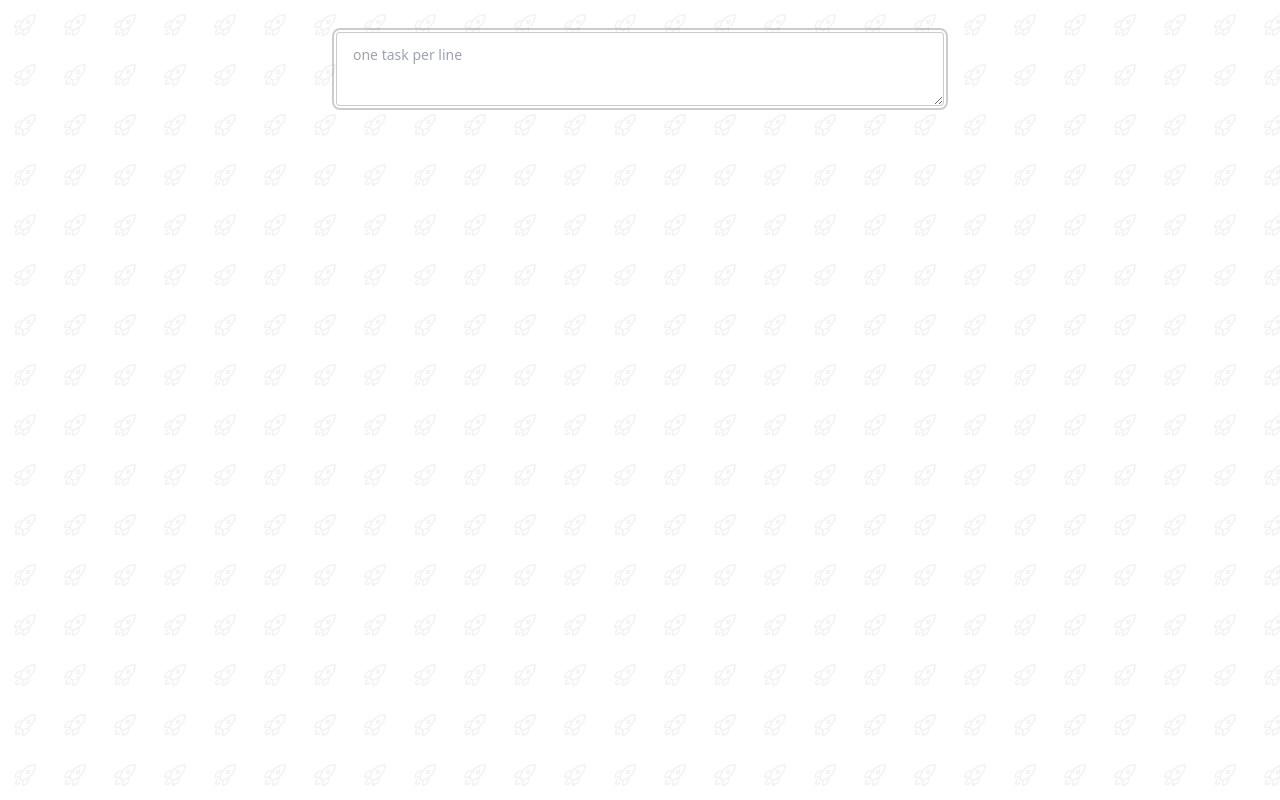
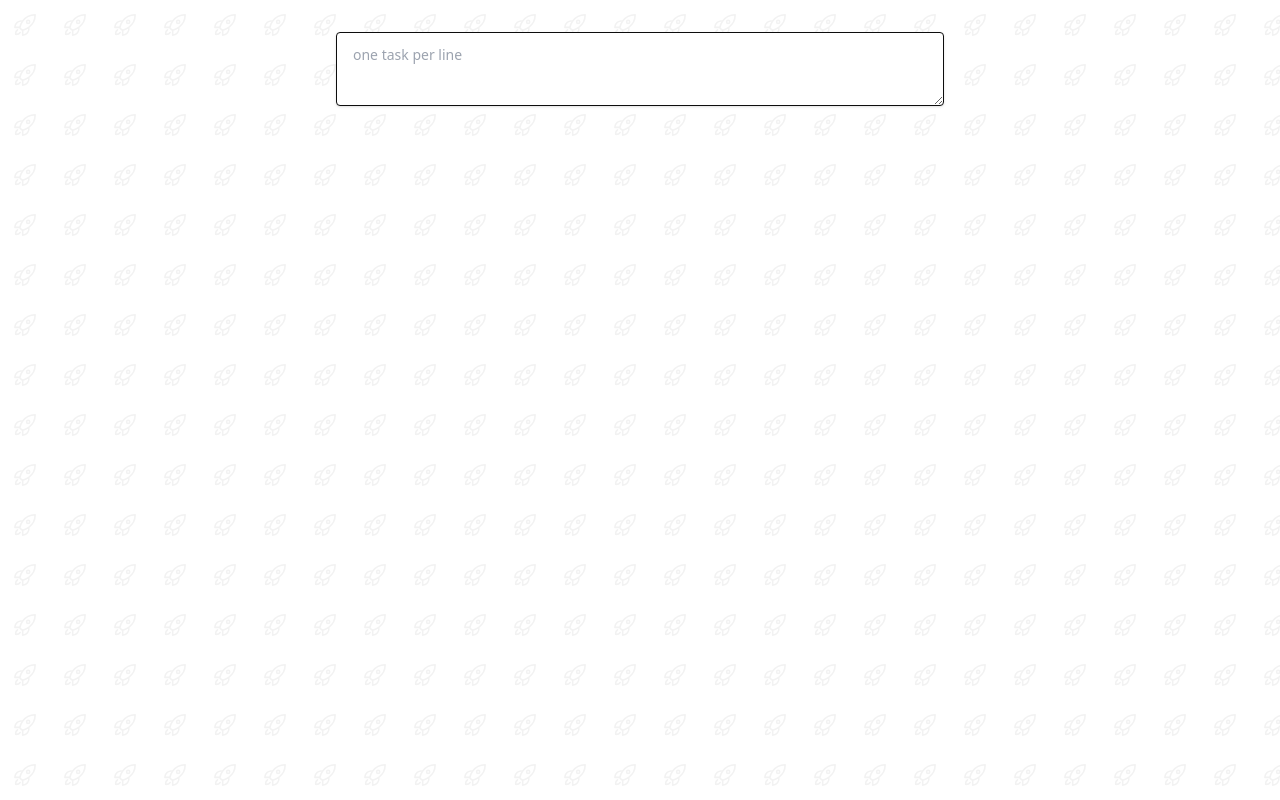
Before and after one commit to paul-louyot/todo_list, a Nuxt app: page / in a window 1280 px wide. Built offline with nearby package versions, Linux system fonts and the light colour scheme.

Commit message:
Update layout

```diff
--- a/assets/css/main.css
+++ b/assets/css/main.css
@@ -1,3 +1,12 @@
 .btn-ghost:hover {
   background-color: #F2F2F2;
 }
+
+.textareaa {
+  @apply min-h-[3rem] shrink;
+  @apply px-4 py-2 text-sm leading-loose;
+  @apply bg-base-100 rounded-btn border border-transparent;
+}
+.textareaa:focus {
+  @apply outline-none border-primary;
+}
--- a/components/AppTask.vue
+++ b/components/AppTask.vue
@@ -33,6 +33,11 @@ useEventListener(window, 'resize', checkEllipsis)
       'task-done': done
     }"
   >
+    <button class="btn btn-sm btn-ghost px-2" @click="emit('check')">
+      <CheckIcon v-if="!done" class="size-5"/>
+      <ArrowUturnLeftIcon v-else class="size-5"/>
+    </button>
+
     <div
       class="task-text flex-1 truncate relative min-w-8 h-8 flex items-center"
       :class="{'line-through': done}"
@@ -41,18 +46,13 @@ useEventListener(window, 'resize', checkEllipsis)
     >
       {{text}}
     </div>
-    <div class="flex">
-      <template v-if="!done && (isHovered || !canHover)">
-        <button v-if="showDelay" class="btn btn-sm btn-ghost px-2" @click="emit('delay')">
-          <ArrowDownIcon class="size-5"/>
-        </button>
-        <button class="btn btn-sm btn-ghost px-2" @click="emit('delete')">
-          <XMarkIcon class="size-5"/>
-        </button>
-      </template>
-      <button class="btn btn-sm btn-ghost px-2" @click="emit('check')">
-        <CheckIcon v-if="!done" class="size-5"/>
-        <ArrowUturnLeftIcon v-else class="size-5"/>
+
+    <div class="flex" v-if="!done && (isHovered || !canHover)">
+      <button v-if="showDelay" class="btn btn-sm btn-ghost px-2" @click="emit('delay')">
+        <ArrowDownIcon class="size-5"/>
+      </button>
+      <button class="btn btn-sm btn-ghost px-2" @click="emit('delete')">
+        <XMarkIcon class="size-5"/>
       </button>
     </div>
   </div>
--- a/components/TheApp.vue
+++ b/components/TheApp.vue
@@ -76,7 +76,7 @@ const onDelete = (id) => {
 <template>
     <div class="flex flex-col gap-4 ">
 
-      <textarea class="textarea shadow rounded" :placeholder="placeholder" v-model="inputText"
+      <textarea class="textareaa shadow rounded" :placeholder="placeholder" v-model="inputText"
       autofocus
       @keyup.ctrl.enter.exact="onEnter"
       @keyup.meta.enter.exact="onEnter"></textarea>
```
